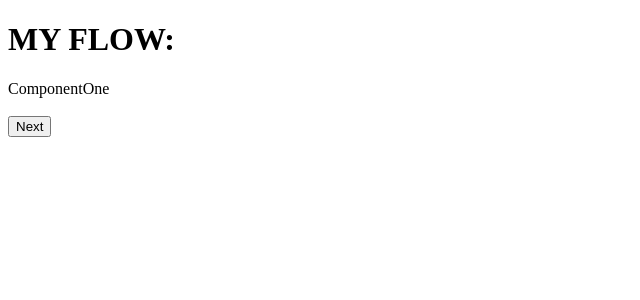
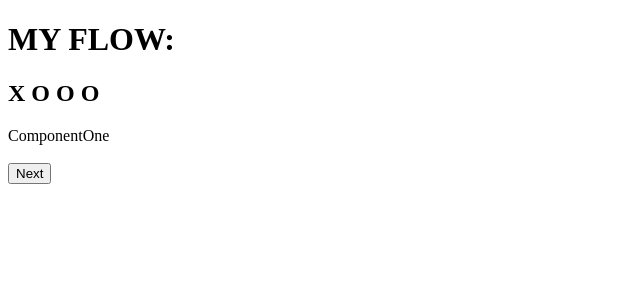
Before and after one commit to spencermefford/flow-controller, a Next.js app: page / in a window 1280 px wide. Shown: the top 300 px of the page, without its empty margins (0-640 px from the left). Built offline with nearby package versions, Linux system fonts and the light colour scheme.

Commit message:
Current step

```diff
--- a/components/SomeOuterFlow.jsx
+++ b/components/SomeOuterFlow.jsx
@@ -1,12 +1,17 @@
-import React from 'react';
+import React, { useState } from 'react';
 import { MemoryRouter, Route } from 'react-router-dom';
+import _ from 'lodash';
 import FlowController from './common/FlowController';
 import SomeInnerFlow from './inner-flow/SomeInnerFlow';
 import ComponentOne from './ComponentOne';
 import ComponentTwo from './ComponentTwo';
 import ComponentThree from './ComponentThree';
 
+const getStepIndicator = (index, length) =>
+  _.times(length, (i) => `${i === index ? 'X' : 'O'} `);
+
 const SomeOuterFlow = () => {
+  const [currentStep, setCurrentStep] = useState(0);
   const steps = [
     { path: '/step1' },
     { path: '/step2' },
@@ -21,8 +26,14 @@ const SomeOuterFlow = () => {
   };
 
   return (
+    <div>
+      <h2>{getStepIndicator(currentStep, steps.length)}</h2>
       <MemoryRouter initialEntries={['/step1']}>
-      <FlowController steps={steps} onComplete={handleComplete}>
+        <FlowController
+          steps={steps}
+          onStepChange={setCurrentStep}
+          onComplete={handleComplete}
+        >
           {({ gotoNext }) => (
             <>
               <Route exact path={steps[0].path}>
@@ -41,6 +52,7 @@ const SomeOuterFlow = () => {
           )}
         </FlowController>
       </MemoryRouter>
+    </div>
   );
 };
 
--- a/components/common/FlowController.jsx
+++ b/components/common/FlowController.jsx
@@ -4,7 +4,12 @@ import _ from 'lodash';
 import { useHistory } from 'react-router-dom';
 import FlowControllerContext from '../../context/FlowControllerContext';
 
-const FlowController = ({ steps, onComplete, children }) => {
+const FlowController = ({
+  steps,
+  onStepChange = () => {},
+  onComplete = () => {},
+  children,
+}) => {
   const history = useHistory();
   const currentIndexRef = useRef(0);
 
@@ -13,8 +18,9 @@ const FlowController = ({ steps, onComplete, children }) => {
 
     if (nextIndex < steps.length) {
       const step = steps[nextIndex];
+      onStepChange(nextIndex);
+      currentIndexRef.current = nextIndex;
       history.push(step.path);
-      currentIndexRef.current = nextIndex;
     } else if (onComplete) onComplete();
   };
 
@@ -29,6 +35,7 @@ const FlowController = ({ steps, onComplete, children }) => {
 
 FlowController.propTypes = {
   steps: PropTypes.arrayOf(PropTypes.object),
+  onStepChange: PropTypes.func,
   onComplete: PropTypes.func,
   // eslint-disable-next-line react/forbid-prop-types
   children: PropTypes.any.isRequired,
@@ -36,6 +43,7 @@ FlowController.propTypes = {
 
 FlowController.defaultProps = {
   steps: [],
+  onStepChange: () => {},
   onComplete: () => {},
 };
 export default FlowController;
```
Lines whose indentation alone changed are shown as unchanged.
